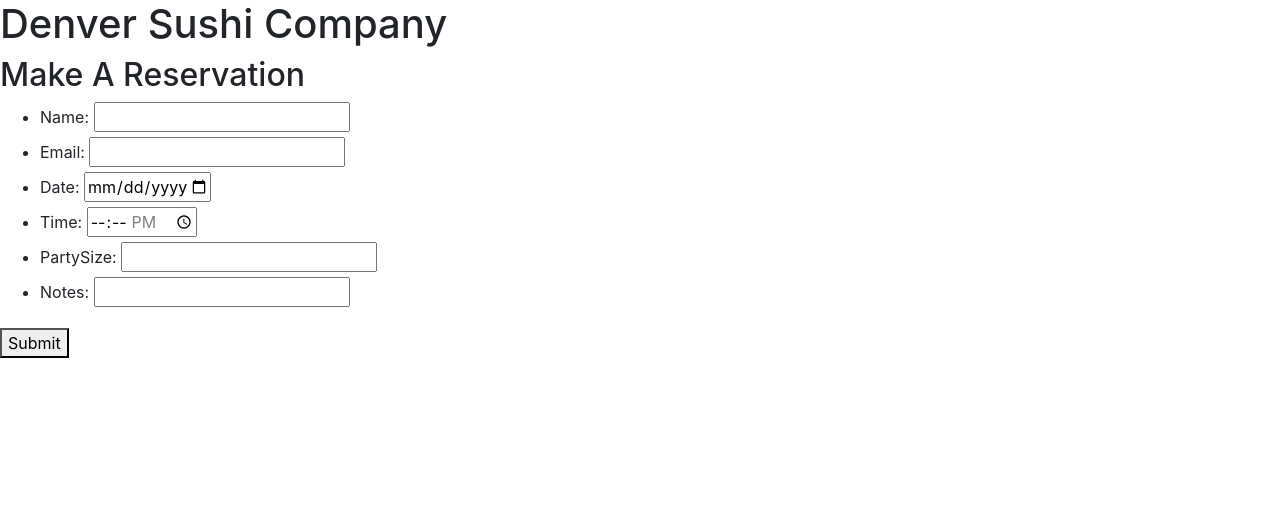
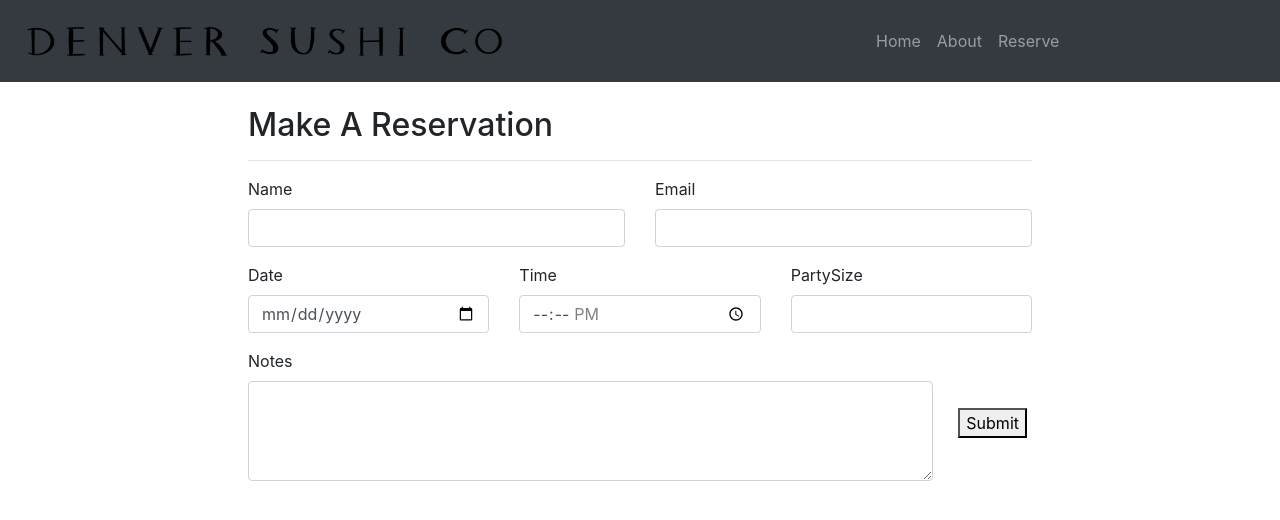
Before and after one commit to alexschoep/denversushico, a Django app: page /reserve/ in a window 1280 px wide. Shown: the top 520 px of the page. Run offline with Django 3.2, Linux system fonts and the light colour scheme; some libraries are stand-ins or nearby versions.

Commit message:
front end development

```diff
--- a/ebdjango/reserve/forms.py
+++ b/ebdjango/reserve/forms.py
@@ -9,6 +9,9 @@ class DateInput(forms.DateInput):
 class TimeInput(forms.TimeInput):
     input_type = 'time'
 
+class NotesInput(forms.Textarea):
+    input_type = 'textarea'
+
 #create form from reservation model
 class ReservationForm(forms.ModelForm):
     def __init__(self, *args, **kwargs):
@@ -16,6 +19,8 @@ class ReservationForm(forms.ModelForm):
         self.fields['email'].validators.append(EmailValidator())
         self.fields['partySize'].validators.append(MinValueValidator(1, 'Party Size must be greater than 0'))
         self.fields['partySize'].validators.append(MaxValueValidator(20, 'Party Size must be less than 20'))
+        for field in iter(self.fields):
+            self.fields[field].widget.attrs.update({'class':'form-control'})
 
     class Meta:
         model = Reservation
@@ -23,6 +28,6 @@ class ReservationForm(forms.ModelForm):
         #use dropdown box widget for time
         widgets = {
             'date': DateInput(attrs={'min':datetime.date.today(), 'max':datetime.date.today() + datetime.timedelta(365)}),
-            # 'time': forms.Select(choices=TIME_ENUM)
-            'time': TimeInput(attrs={'min':'12:30', 'max':'22:00', 'step':'1800'})
+            'time': TimeInput(attrs={'min':'12:30', 'max':'22:00', 'step':'1800'}),
+            'notes': NotesInput(attrs={'style':'max-height:100px'})
         }
--- a/ebdjango/reserve/templates/base.html
+++ b/ebdjango/reserve/templates/base.html
@@ -2,16 +2,40 @@
 <html lang="en">
 
 <head>
+  <meta charset="utf-8">
+  <meta name="viewport" content="width=device-width, initial-scale=1">
   <title>Denver Sushi Co</title>
   <link rel="stylesheet" href="https://stackpath.bootstrapcdn.com/bootstrap/4.4.1/css/bootstrap.min.css"
     integrity="sha384-Vkoo8x4CGsO3+Hhxv8T/Q5PaXtkKtu6ug5TOeNV6gBiFeWPGFN9MuhOf23Q9Ifjh" crossorigin="anonymous">
 </head>
 
 <body>
+  <nav class="navbar navbar-expand-md bg-dark navbar-dark sticky-top row">
+    <div class="col-md-8 col-9">
+      <a class="navbar-brand" href="#">
+        {% load static %}
+        <img style="width:100%; max-width:500px" src='{% static "/images/header.png" %}'>
+      </a>
+    </div>
+    <button class="navbar-toggler mr-3" type="button" data-toggle="collapse" data-target="#navbar">
+      <span class="navbar-toggler-icon"></span>
+    </button>
+    <div class="collapse navbar-collapse col-md-4 col-3 ml-auto mr-auto text-center" id="navbar">
+      <ul class="navbar-nav">
+        <li class="nav-item">
+          <a class="nav-link" href="#">Home</a>
+        </li>
+        <li class="nav-item">
+          <a class="nav-link" href="#">About</a>
+        </li>
+        <li class="nav-item">
+          <a class="nav-link" href="#">Reserve</a>
+        </li>
+      </ul>
+    </div>
+  </nav>
+
   <div id="header">
-    <h1>
-      Denver Sushi Company
-    </h1>
     {% block header %}
     {% endblock %}
   </div>
--- a/ebdjango/reserve/templates/reservationform.html
+++ b/ebdjango/reserve/templates/reservationform.html
@@ -1,7 +1,34 @@
-<form method="post">
+<form method="POST" class="post-form">
   {% csrf_token %}
-  <ul>
-    {{ form.as_ul }}
-  </ul>
-  <button type="submit">Submit</button>
+  <div class="row">
+    <div class="form-group col-md">
+      <label for="name">{{ form.name.label }}</label>
+      {{ form.name }}
+    </div>
+    <div class="form-group col-md">
+      <label for="email">{{ form.email.label }}</label>
+      {{ form.email }}
+    </div>
+  </div>
+  <div class="row">
+    <div class="form-group col-md">
+      <label for="name">{{ form.date.label }}</label>
+      {{ form.date }}
+    </div>
+    <div class="form-group col-md">
+      <label for="name">{{ form.time.label }}</label>
+      {{ form.time }}
+    </div>
+    <div class="form-group col-md">
+      <label for="name">{{ form.partySize.label }}</label>
+      {{ form.partySize }}
+    </div>
+  </div>
+  <div class="row align-items-center">
+    <div class="form-group col-md">
+      <label for="notes">{{ form.notes.label }}</label>
+      {{ form.notes }}
+    </div>
+    <button style="height:30px; margin-left:10px; margin-right:20px" type="submit">Submit</button>
+  </div>
 </form>
--- a/ebdjango/reserve/templates/reserve.html
+++ b/ebdjango/reserve/templates/reserve.html
@@ -1,9 +1,13 @@
 {% extends 'base.html' %}
 {% block header %}
-<h2>
-  Make A Reservation
-</h2>
+
 {% endblock %}
 {% block content %}
-{% include 'reservationform.html' %}
+<div style="max-width: 800px" class="p-2 ml-auto mr-auto mt-3">
+  <h2>
+    Make A Reservation
+  </h2>
+  <hr>
+  {% include 'reservationform.html' %}
+</div>
 {% endblock %}
```
Also changed, not shown: ebdjango/reserve/templates/index.html (+18 -5 lines), ebdjango/reserve/static/images/header.png (added), ebdjango/reserve/static/images/logo.png (added).
